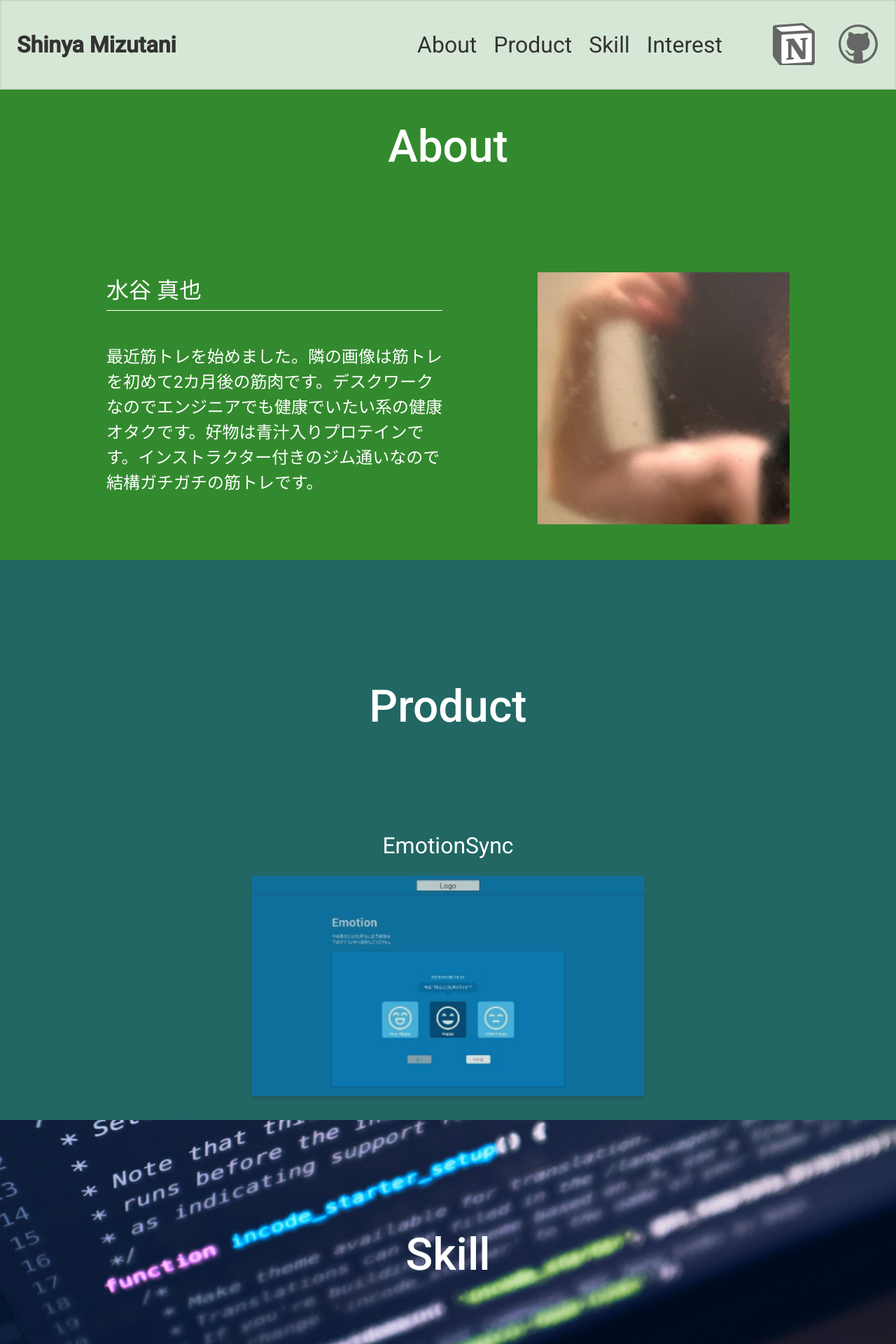
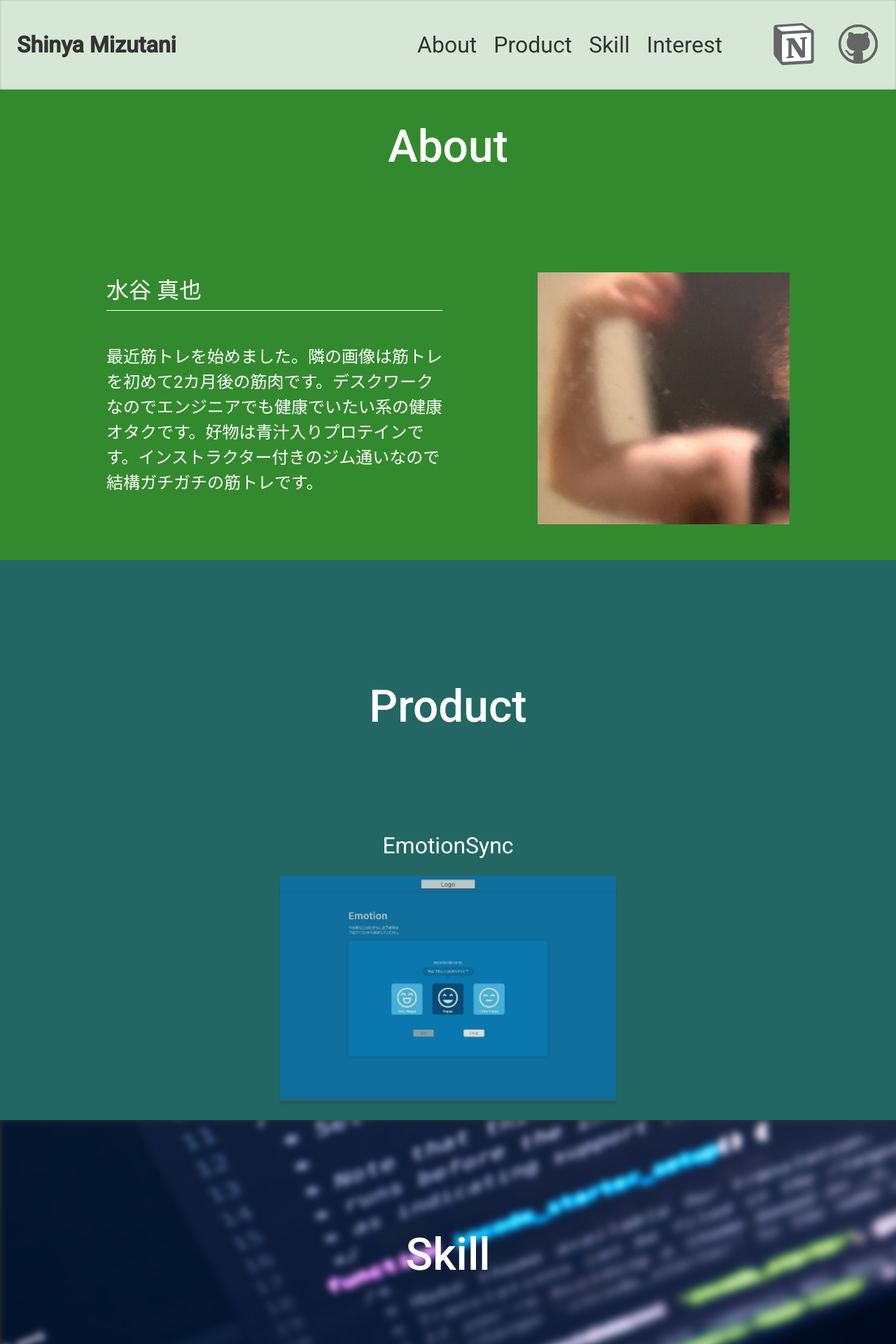
Before and after one commit to shinya-koala/portfolio23, a Next.js app: page / in a window 1280 px wide. Shown: the top 1920 px of the page at 70% size. Built offline with nearby package versions, Linux system fonts and the light colour scheme.

Commit message:
change image displayed and fix graph page layout

```diff
--- a/src/pages/emotion-sync/emotion/index.tsx
+++ b/src/pages/emotion-sync/emotion/index.tsx
@@ -31,7 +31,6 @@ export default function Home() {
         level,
         timestamp: Date.now(),
       };
-      console.log(emotion);
       return emotion;
     };
     setEmotion(updateEmotion);
--- a/src/pages/emotion-sync/login/login.module.scss
+++ b/src/pages/emotion-sync/login/login.module.scss
@@ -84,6 +84,7 @@ $inlineShadow: 0 0 3px
           font-size: 1.4rem;
         }
         .login-btn {
+          cursor: pointer;
           width: 150px;
           height: 40px;
           margin: 0 auto;
--- a/src/pages/index.tsx
+++ b/src/pages/index.tsx
@@ -1,6 +1,7 @@
 import { Drawer } from "@mui/material";
 import CloseOutlinedIcon from "@mui/icons-material/CloseOutlined";
 import Link from "next/link";
+import Image from "next/image";
 import { Link as Scroll } from "react-scroll";
 import styles from "@/styles/Home.module.scss";
 import { useState } from "react";
@@ -164,7 +165,14 @@ export default function Home() {
                     href="https://puddle-splash-c80.notion.site/portfolio-498e7a7d3b7d4b90a5aef056df5afdc3?pvs=4"
                     target="_blank"
                     className={styles["icon-img"]}
-                  ></Link>
+                  >
+                    <Image
+                      src="/top/notion_icon.svg"
+                      alt="notion icon"
+                      width={60}
+                      height={60}
+                    />
+                  </Link>
                 </li>
                 <li className={styles["icon-items"]}>
                   <Link
@@ -172,7 +180,14 @@ export default function Home() {
                     target="_blank"
                     className={styles["icon-img"]}
                     style={{ backgroundImage: `url("/top/github_icon.svg")` }}
-                  ></Link>
+                  >
+                    <Image
+                      src="/top/github_icon.svg"
+                      alt="github icon"
+                      width={60}
+                      height={60}
+                    />
+                  </Link>
                 </li>
               </ul>
             </nav>
@@ -201,7 +216,14 @@ export default function Home() {
                 </p>
               </div>
             </div>
-            <div className={styles["image-content"]}></div>
+            <div className={styles["image-content"]}>
+              <Image
+                src="/top/about_img01.jpg"
+                alt="My arm image"
+                width={360}
+                height={360}
+              />
+            </div>
           </div>
         </div>
       </section>
@@ -222,7 +244,14 @@ export default function Home() {
                   <div className={styles["product-text"]}>
                     <p>EmotionSync</p>
                   </div>
-                  <div className={styles["product-image"]}></div>
+                  <div className={styles["product-image"]}>
+                    <Image
+                      src="/top/product_img01.jpg"
+                      alt="product image"
+                      width={1920}
+                      height={1080}
+                    />
+                  </div>
                   <div className={styles["button-area"]}>
                     <button className={styles["link-button"]}>
                       サイトを見る
@@ -237,7 +266,14 @@ export default function Home() {
 
       <section id="skill" className={styles["skill"]}>
         <div className={styles["title"]}>
-          <div className={styles["title-img"]}></div>
+          <div className={styles["title-img"]}>
+            <Image
+              src="/top/skill_header.jpg"
+              alt="skill image"
+              width={1920}
+              height={384}
+            />
+          </div>
           <p className={styles["title-text"]}>Skill</p>
         </div>
         <div className={`${styles["inner"]} ${styles["full-inner"]}`}>
@@ -393,14 +429,28 @@ export default function Home() {
                   href="https://puddle-splash-c80.notion.site/portfolio-498e7a7d3b7d4b90a5aef056df5afdc3?pvs=4"
                   target="_blank"
                   className={styles["icon-img"]}
-                ></a>
+                >
+                  <Image
+                    src="/top/notion_icon.svg"
+                    alt="notion icon"
+                    width={40}
+                    height={40}
+                  />
+                </a>
               </li>
               <li className={styles["icon-items"]}>
                 <a
                   href="https://github.com/shinya-koala/portfolio23"
                   target="_blank"
                   className={styles["icon-img"]}
-                ></a>
+                >
+                  <Image
+                    src="/top/github_icon.svg"
+                    alt="github icon"
+                    width={40}
+                    height={40}
+                  />
+                </a>
               </li>
             </ul>
           </nav>
--- a/src/styles/Home.module.scss
+++ b/src/styles/Home.module.scss
@@ -98,16 +98,8 @@ $containerPadding: 142px;
           justify-content: center;
           margin-left: 32px;
           .icon-items {
-            &:nth-of-type(1) {
+            &:not(:last-of-type) {
               margin-right: 32px;
-              .icon-img {
-                background-image: url("/top/notion_icon.svg");
-              }
-            }
-            &:nth-of-type(2) {
-              .icon-img {
-                background-image: url("/top/github_icon.svg");
-              }
             }
             .icon-img {
               display: inline-block;
@@ -252,7 +244,10 @@ $containerPadding: 142px;
       .image-content {
         width: 360px;
         height: 360px;
-        background-image: url("/top/about_img01.jpg");
+        img {
+          width: 100%;
+          height: auto;
+        }
       }
     }
   }
@@ -291,8 +286,10 @@ $containerPadding: 142px;
         .image-content {
           width: 250px;
           height: 250px;
-          background-size: cover;
-          border-radius: 50%;
+          img {
+            background-size: cover;
+            border-radius: 50%;
+          }
         }
       }
     }
@@ -329,21 +326,24 @@ $containerPadding: 142px;
               font-size: 3.2rem;
             }
             .product-image {
-              width: 560px;
-              height: 315px;
+              width: 480px;
+              height: auto;
               margin: 0 auto 48px;
-              background-image: url("/top/product_img01.jpg");
-              background-size: cover;
               box-shadow: $outlineShadow;
               opacity: 0.8;
               transition: 0.3s;
+              img {
+                width: 100%;
+                height: auto;
+                background-size: cover;
+              }
             }
             .button-area {
               text-align: center;
               .link-button {
                 cursor: pointer;
                 display: inline-block;
-                padding: 16px 72px;
+                padding: 8px 56px;
                 background-color: $color500;
                 border: none;
                 box-shadow: $outlineShadow;
@@ -399,23 +399,24 @@ $containerPadding: 142px;
 // Skill
 /* ------------------------------------------- */
 .skill {
+  overflow: hidden;
   width: 100%;
   background-color: #333;
   .title {
     position: relative;
-    height: 100%;
+    height: 384px;
     text-align: center;
     font-size: 6.4rem;
     font-weight: 500;
     .title-img {
       width: auto;
-      min-height: 384px;
-      background-image: url("/top/skill_header.jpg");
-      background-position: center;
-      background-attachment: fixed;
-      background-repeat: no-repeat;
-      background-size: cover;
+      height: 100%;
       background-color: #333;
+      img {
+        width: auto;
+        height: 384px;
+        filter: blur(5px);
+      }
     }
     .title-text {
       position: absolute;
@@ -575,9 +576,12 @@ $containerPadding: 142px;
 @media screen and (max-width: 768px) {
   .skill {
     .title {
+      height: 280px;
       font-size: 5rem;
       .title-img {
-        min-height: 260px;
+        img {
+          height: 280px;
+        }
       }
     }
     .inner {
@@ -672,7 +676,7 @@ $containerPadding: 142px;
   border-top: solid 1px #333;
   .inner {
     @include sectionInner();
-    padding: 52px 0 36px;
+    padding: 52px 32px 32px;
     .nav {
       display: flex;
       align-items: center;
@@ -715,16 +719,6 @@ $containerPadding: 142px;
         .icon-items {
           &:not(:last-of-type) {
             margin-right: 32px;
-          }
-          &:nth-of-type(1) {
-            .icon-img {
-              background-image: url("/top/notion_icon.svg");
-            }
-          }
-          &:nth-of-type(2) {
-            .icon-img {
-              background-image: url("/top/github_icon.svg");
-            }
           }
           .icon-img {
             display: inline-block;
```
Also changed, not shown: src/pages/emotion-sync/graph/graph.module.scss (+28 -21 lines), src/pages/emotion-sync/graph/index.tsx (+7 -9 lines).
